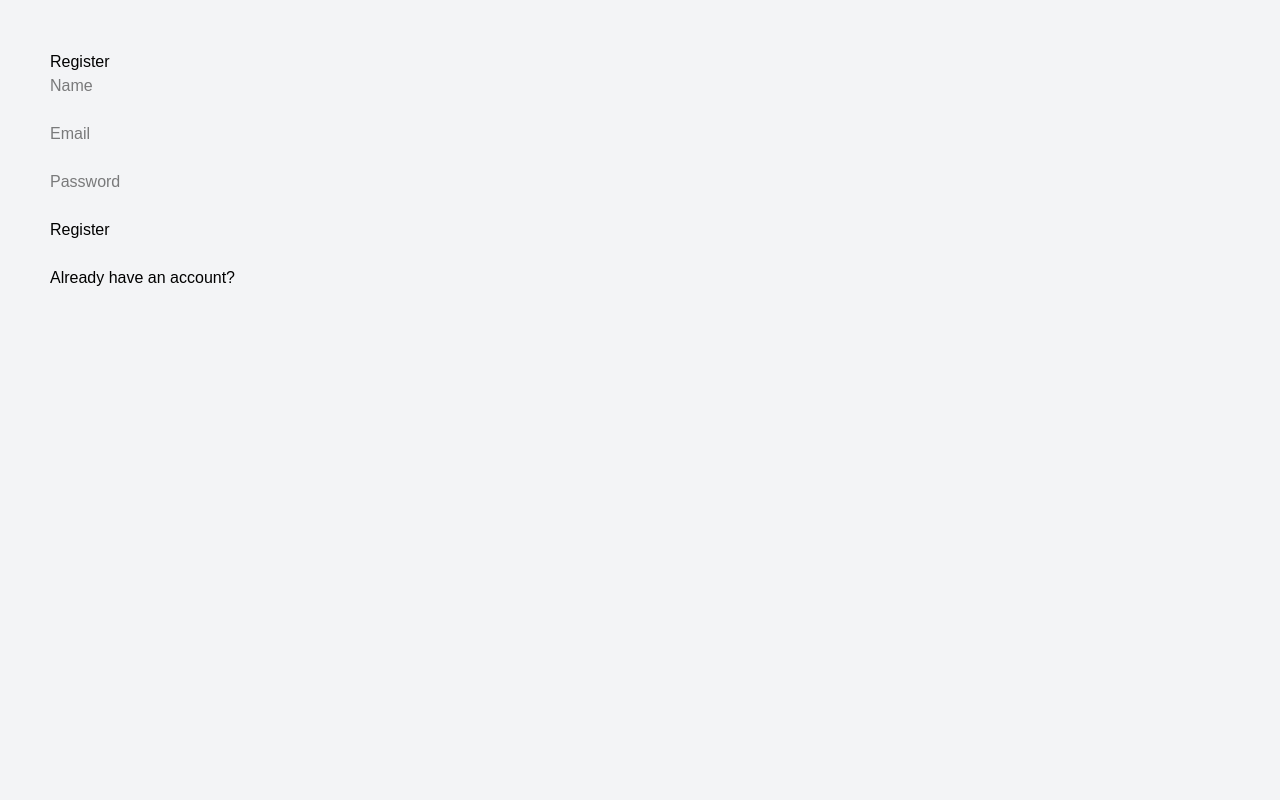
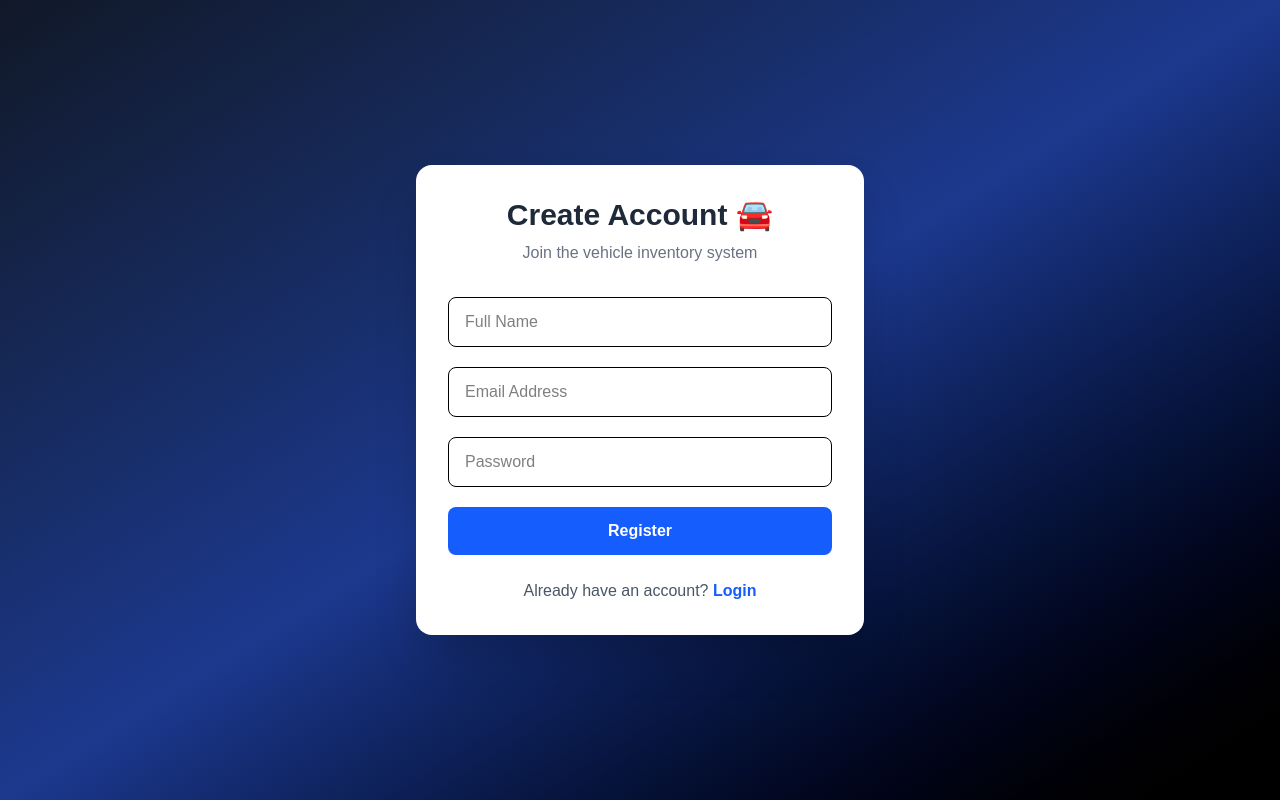
Before and after one commit to yashBaraiya-tech/car-inventory-managment-app, a React app in the folder frontend/: page /register in a window 1280 px wide. Built offline with nearby package versions, Linux system fonts and the light colour scheme; no server answers; the HTML template or start-up script is replaced by a standard one.

Commit message:
Improve login and register page UI

```diff
--- a/frontend/src/pages/Login.jsx
+++ b/frontend/src/pages/Login.jsx
@@ -35,36 +35,65 @@
   };
 
   return (
-    <div style={{ padding: "50px" }}>
-      <h1>Login</h1>
+    <div className="min-h-screen flex items-center justify-center bg-gradient-to-br from-gray-900 via-blue-900 to-black">
 
-      <form onSubmit={handleSubmit}>
+      <div className="bg-white w-full max-w-md rounded-2xl shadow-2xl p-8">
+
+        <div className="text-center mb-8">
+          <h1 className="text-3xl font-bold text-gray-800">
+            Welcome Back 🚗
+          </h1>
+
+          <p className="text-gray-500 mt-2">
+            Login to your dealership dashboard
+          </p>
+        </div>
+
+
+        <form onSubmit={handleSubmit} className="space-y-5">
+
           <input
             type="email"
             name="email"
-          placeholder="Email"
+            placeholder="Email Address"
+            value={formData.email}
             onChange={handleChange}
+            className="w-full px-4 py-3 border rounded-lg focus:ring-2 focus:ring-blue-500 outline-none"
           />
 
-        <br />
-        <br />
 
           <input
             type="password"
             name="password"
             placeholder="Password"
+            value={formData.password}
             onChange={handleChange}
+            className="w-full px-4 py-3 border rounded-lg focus:ring-2 focus:ring-blue-500 outline-none"
           />
 
-        <br />
-        <br />
 
-        <button type="submit">Login</button>
+          <button
+            type="submit"
+            className="w-full bg-blue-600 hover:bg-blue-700 text-white py-3 rounded-lg font-semibold transition"
+          >
+            Login
+          </button>
+
         </form>
 
-      <br />
 
-      <Link to="/register">Create Account</Link>
+        <p className="text-center mt-6 text-gray-600">
+          Don't have an account?{" "}
+          <Link
+            to="/register"
+            className="text-blue-600 font-semibold hover:underline"
+          >
+            Create Account
+          </Link>
+        </p>
+
+      </div>
+
     </div>
   );
 };
--- a/frontend/src/pages/Register.jsx
+++ b/frontend/src/pages/Register.jsx
@@ -12,12 +12,14 @@
     password: "",
   });
 
+
   const handleChange = (e) => {
     setFormData({
       ...formData,
       [e.target.name]: e.target.value,
     });
   };
+
 
   const handleSubmit = async (e) => {
     e.preventDefault();
@@ -28,51 +30,94 @@
       alert("Registration successful");
 
       navigate("/");
+
     } catch (err) {
       alert(err.response?.data?.message || "Registration failed");
     }
   };
 
+
   return (
-    <div style={{ padding: "50px" }}>
-      <h1>Register</h1>
+    <div className="min-h-screen flex items-center justify-center bg-gradient-to-br from-gray-900 via-blue-900 to-black">
 
-      <form onSubmit={handleSubmit}>
+      <div className="bg-white w-full max-w-md rounded-2xl shadow-2xl p-8">
+
+
+        <div className="text-center mb-8">
+
+          <h1 className="text-3xl font-bold text-gray-800">
+            Create Account 🚘
+          </h1>
+
+          <p className="text-gray-500 mt-2">
+            Join the vehicle inventory system
+          </p>
+
+        </div>
+
+
+
+        <form onSubmit={handleSubmit} className="space-y-5">
+
+
           <input
             name="name"
-          placeholder="Name"
+            placeholder="Full Name"
+            value={formData.name}
             onChange={handleChange}
+            className="w-full px-4 py-3 border rounded-lg focus:ring-2 focus:ring-blue-500 outline-none"
           />
 
-        <br />
-        <br />
 
           <input
             type="email"
             name="email"
-          placeholder="Email"
+            placeholder="Email Address"
+            value={formData.email}
             onChange={handleChange}
+            className="w-full px-4 py-3 border rounded-lg focus:ring-2 focus:ring-blue-500 outline-none"
           />
 
-        <br />
-        <br />
 
           <input
             type="password"
             name="password"
             placeholder="Password"
+            value={formData.password}
             onChange={handleChange}
+            className="w-full px-4 py-3 border rounded-lg focus:ring-2 focus:ring-blue-500 outline-none"
           />
 
-        <br />
-        <br />
 
-        <button type="submit">Register</button>
+
+          <button
+            type="submit"
+            className="w-full bg-blue-600 hover:bg-blue-700 text-white py-3 rounded-lg font-semibold transition"
+          >
+            Register
+          </button>
+
+
         </form>
 
-      <br />
 
-      <Link to="/">Already have an account?</Link>
+
+        <p className="text-center mt-6 text-gray-600">
+
+          Already have an account?{" "}
+
+          <Link
+            to="/"
+            className="text-blue-600 font-semibold hover:underline"
+          >
+            Login
+          </Link>
+
+        </p>
+
+
+      </div>
+
     </div>
   );
 };
```
Lines whose indentation alone changed are shown as unchanged.
